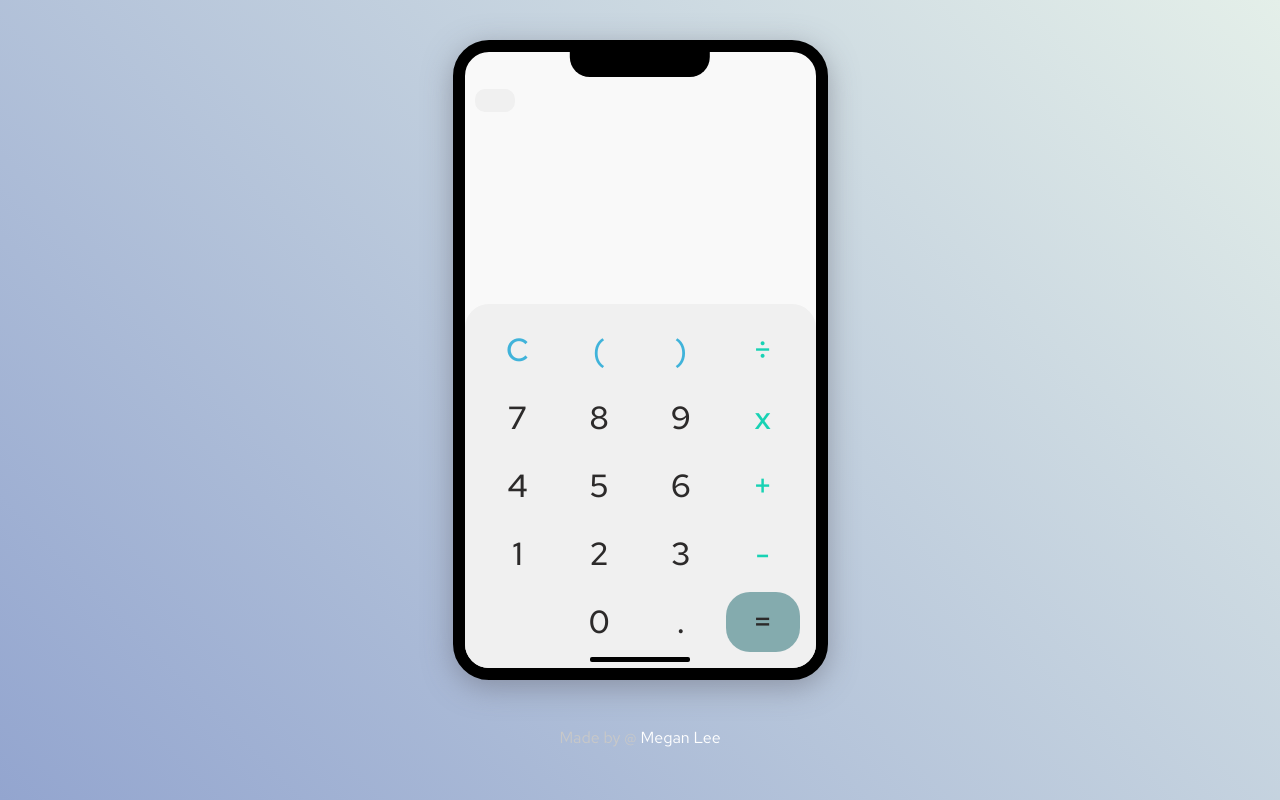
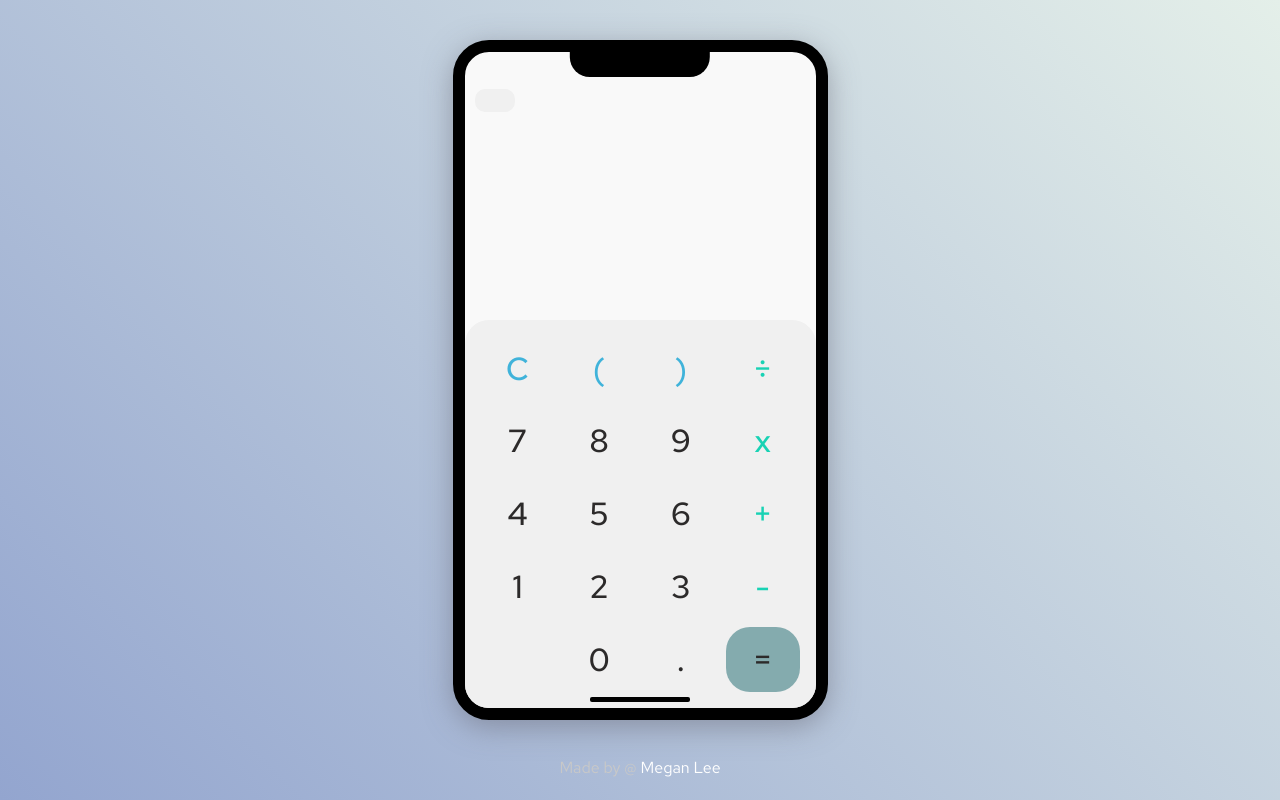
Before and after one commit to MeganxLi/react-calculator, a React (Create React App) app: page / in a window 1280 px wide. Built offline with nearby package versions, Linux system fonts and the light colour scheme; some icons are missing.

Commit message:
:lipstick: adjust style

```diff
--- a/src/styles/base/_Base.scss
+++ b/src/styles/base/_Base.scss
@@ -8,11 +8,6 @@
   font-weight: normal;
 }
 
-html {
-  background: var(--Body-Background);
-  background-attachment: fixed; // 漸層填滿
-}
-
 body {
   margin: 0;
   padding: 0;
@@ -21,4 +16,6 @@ body {
     "Droid Sans", "Helvetica Neue", sans-serif;
   -webkit-font-smoothing: antialiased;
   -moz-osx-font-smoothing: grayscale;
+  background: var(--Body-Background);
+  background-attachment: fixed; // 漸層填滿
 }
--- a/src/styles/components/_Footer.scss
+++ b/src/styles/components/_Footer.scss
@@ -1,6 +1,6 @@
 footer {
   width: 100%;
-  padding: 10px;
+  padding-bottom: 10px;
 
   @include rwd-max(sm) {
     display: none;
--- a/src/styles/page/_Container.scss
+++ b/src/styles/page/_Container.scss
@@ -11,7 +11,7 @@ $spacing: 40px;
     max-width: 375px;
     max-height: 812px;
     min-height: 500px;
-    height: calc(100vh - $spacing * 4);
+    height: calc(100vh - $spacing * 3);
     border: 12px solid var(--Mobile-Border);
     border-radius: 36px;
     position: relative;
```
